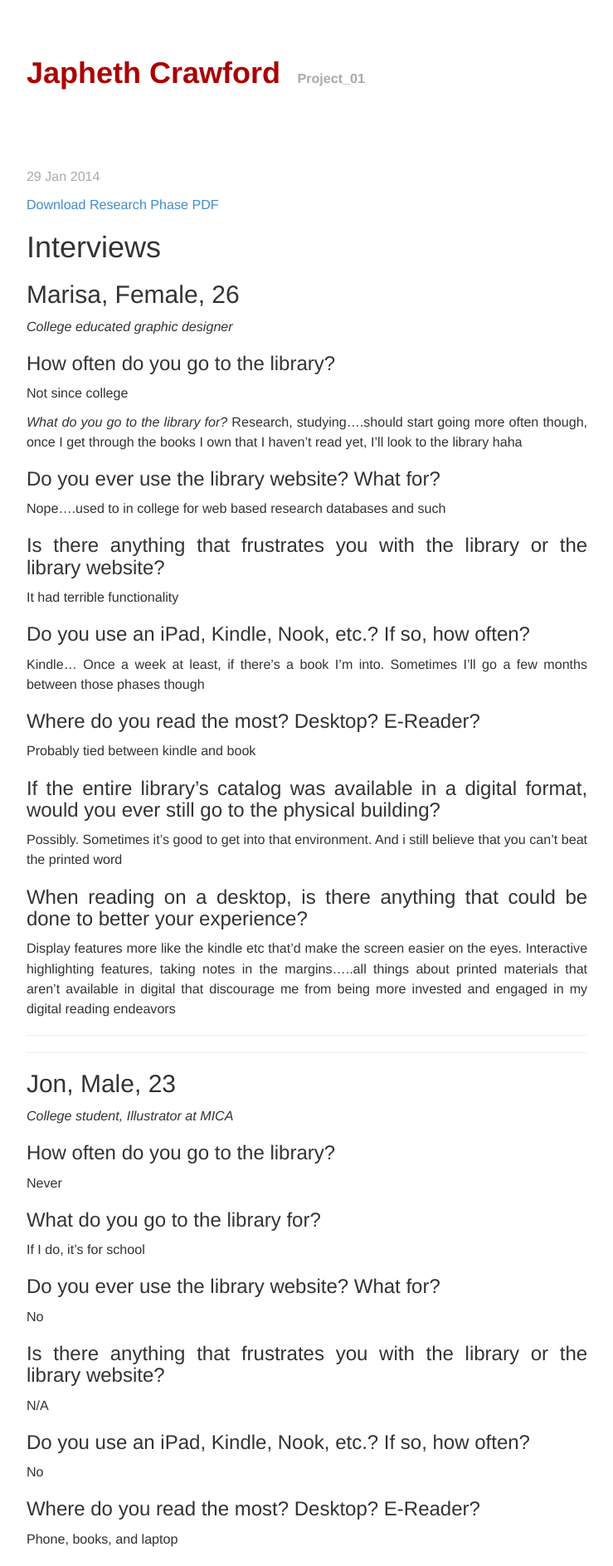
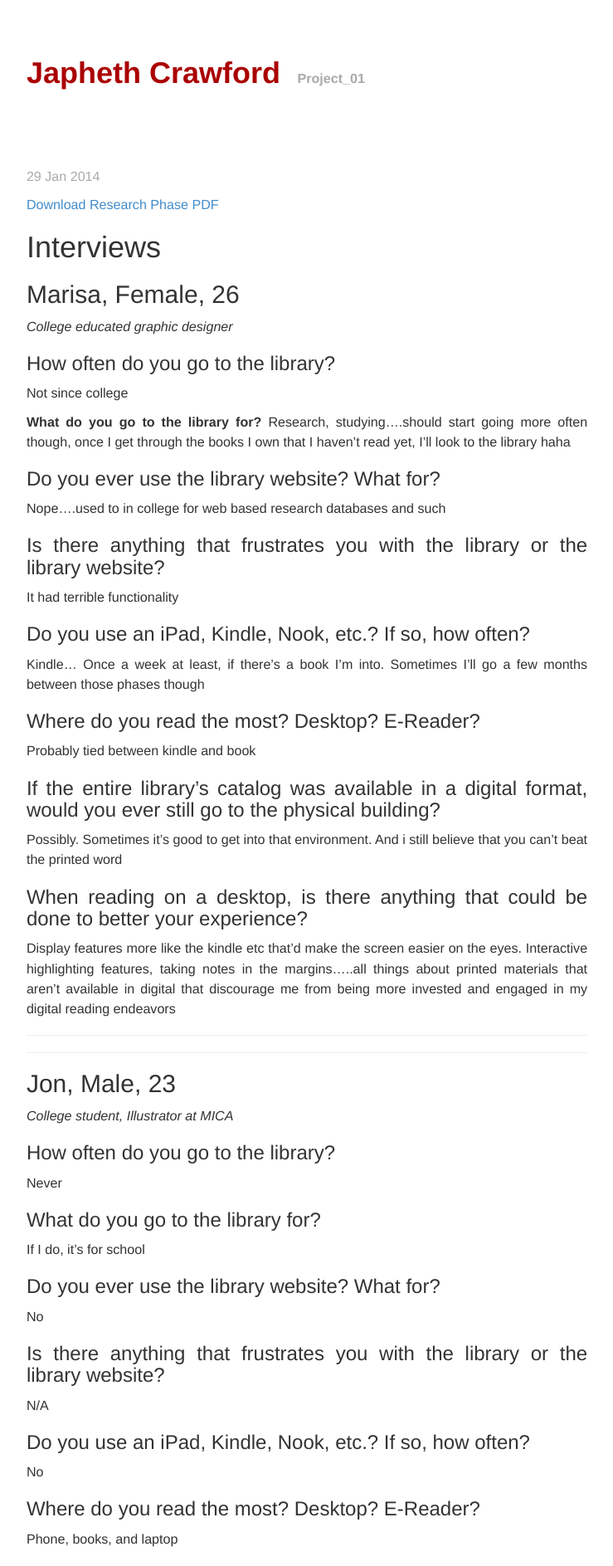
Before and after one commit to japhethcrawford/classblog, a Jekyll site: the page built from _posts/2014-01-29-project-one-process1.markdown, in a window 1280 px wide. Shown: the top 1887 px of the page at 83% size, without its empty margins (270-1009 px from the left). Built offline with Jekyll 4.4.1, drawn with Linux system fonts in a browser that asks for light colours; Markdown is read by kramdown in place of the engine named in the settings.

Commit message:
update type styling

```diff
--- a/_posts/2014-01-29-project-one-process1.markdown
+++ b/_posts/2014-01-29-project-one-process1.markdown
@@ -18,7 +18,7 @@ tags: [Project One Process]
 Not since college
 
 
-_What do you go to the library for?_
+__What do you go to the library for?__
 Research, studying....should start going more often though, once I get through the books I own that I haven't read yet, I'll look to the library haha
 
 ###Do you ever use the library website? What for?
```
Also changed, not shown: 1 other file.
